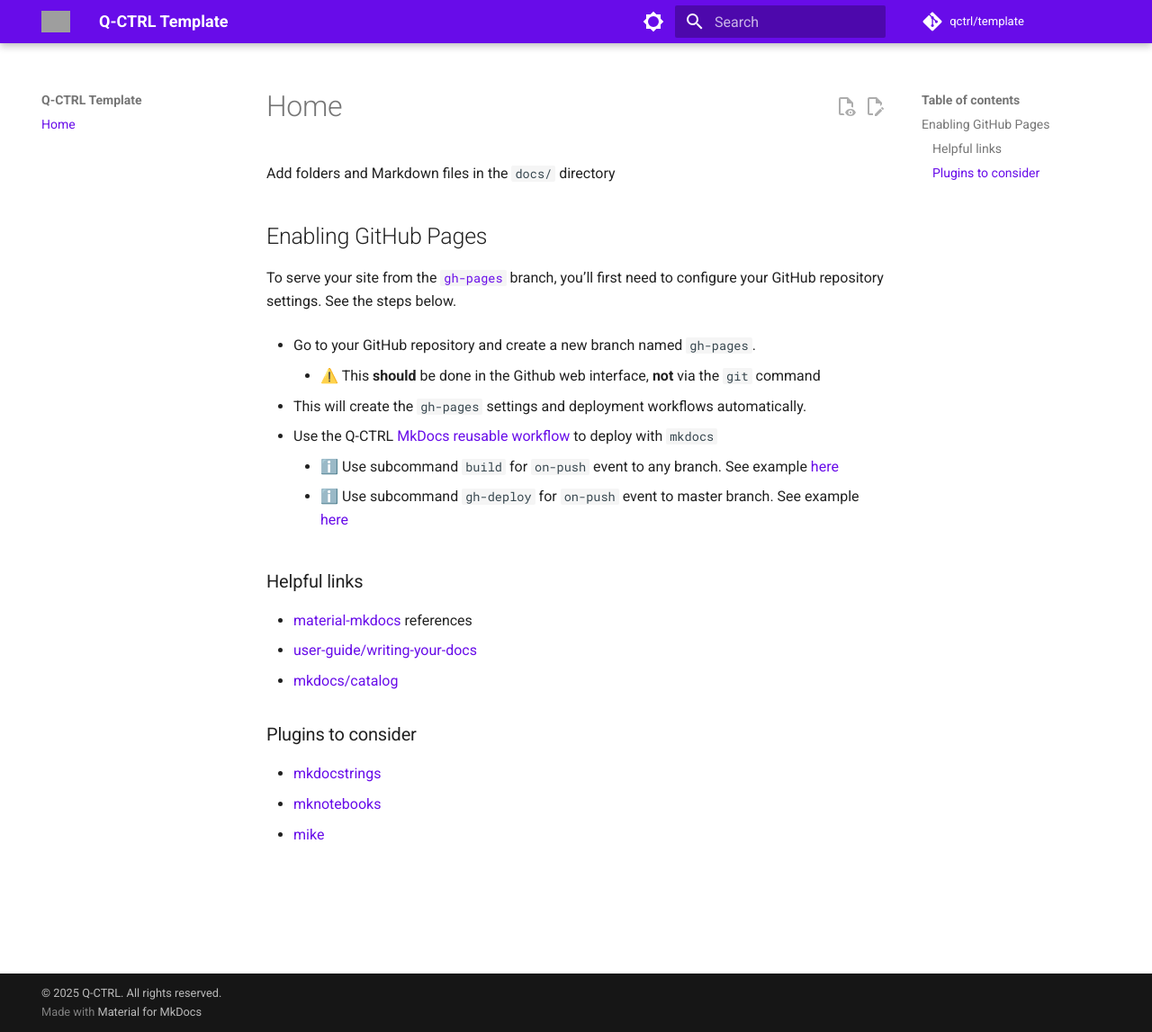
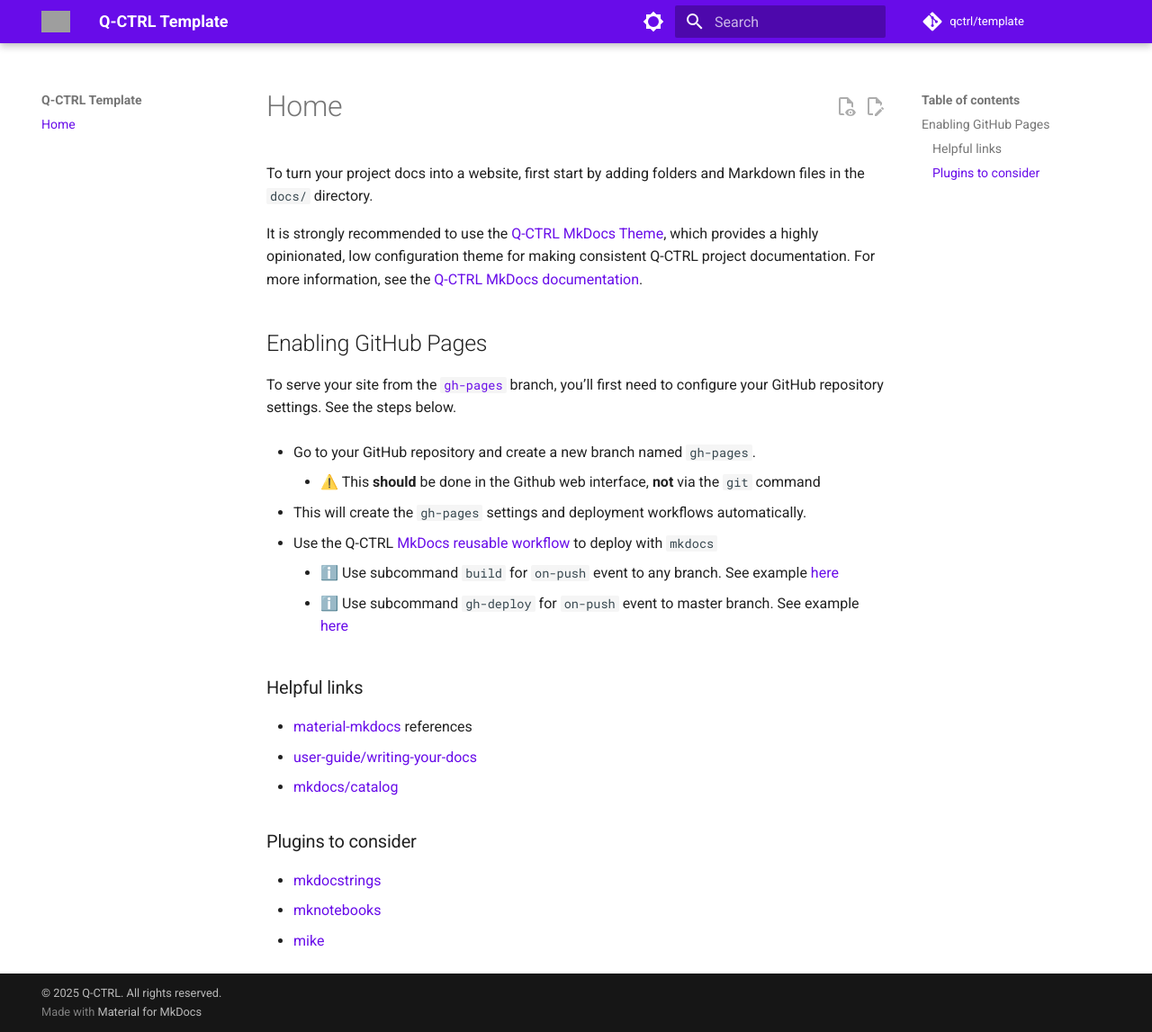
Before and after one commit to qctrl/template, an MkDocs documentation site: the page built from docs/index.md, in a window 1280 px wide and 1147 px high. Shown: the whole window at 90% size. Built offline with MkDocs 1.6.1 and Material for MkDocs 9.7.7, drawn with Linux system fonts in a browser that asks for light colours; comment, search, counter and statistics services are not loaded; grey boxes are pictures that could not be loaded.

Commit message:
chore: Update to include Q-CTRL MkDocs theme (#41)

```diff
--- a/docs/index.md
+++ b/docs/index.md
@@ -1,6 +1,8 @@
 # Home
 
-Add folders and Markdown files in the `docs/` directory
+To turn your project docs into a website, first start by adding folders and Markdown files in the `docs/` directory.
+
+It is strongly recommended to use the [Q-CTRL MkDocs Theme](https://github.com/qctrl/mkdocs-theme), which provides a highly opinionated, low configuration theme for making consistent Q-CTRL project documentation. For more information, see the [Q-CTRL MkDocs documentation](https://crispy-dollop-z25wl2k.pages.github.io/).
 
 ## Enabling GitHub Pages
 
```
